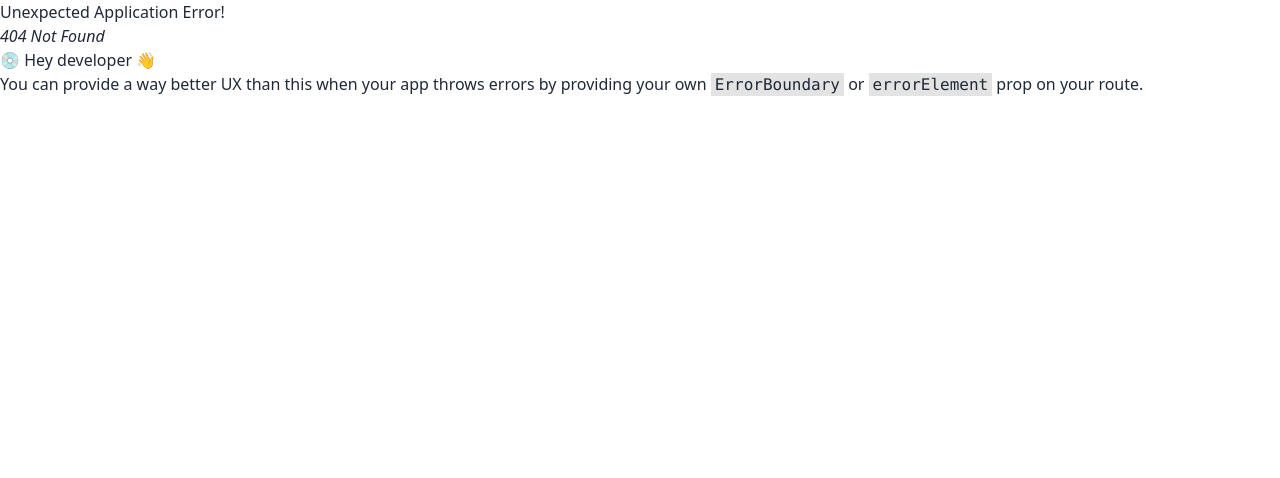
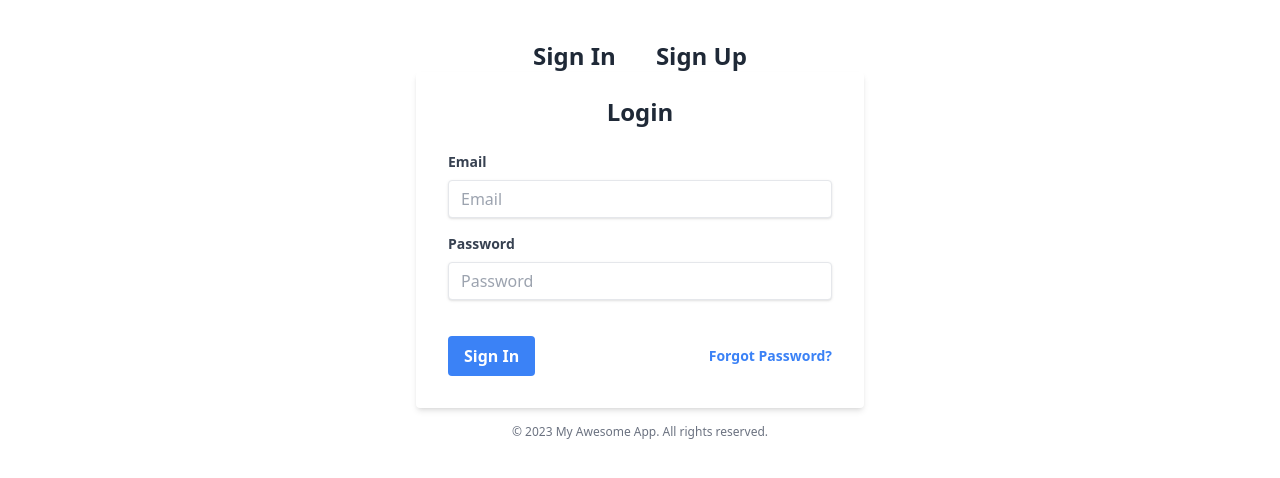
Before and after one commit to KhanZiaul/React-JS, a React (Vite) app in the folder 06-react-firebase-2/: page /signup in a window 1280 px wide. Before the commit this address had no page. Shown: the top 478 px of the page. Built offline with nearby package versions, Linux system fonts and the light colour scheme.

Commit message:
signup form added

```diff
--- a/06-react-firebase-2/src/Components/SignUp/SignUp.jsx
+++ b/06-react-firebase-2/src/Components/SignUp/SignUp.jsx
@@ -3,8 +3,53 @@
 const SignUp = () => {
     return (
         <div>
-            <h2>Sign UO</h2>
-        </div>
+            <div className="w-full max-w-md mx-auto">
+                <form className="bg-white shadow-md rounded px-8 pt-6 pb-8 mb-4">
+                    <h2 className="text-2xl font-bold mb-6 text-center">Login</h2>
+                    <div className="mb-4">
+                        <label className="block text-gray-700 text-sm font-bold mb-2" htmlFor="email">
+                            Email
+                        </label>
+                        <input
+                            className="shadow appearance-none border rounded w-full py-2 px-3 text-gray-700 leading-tight focus:outline-none focus:shadow-outline"
+                            id="email"
+                            type="email"
+                            name='email'
+                            placeholder="Email"
+                        />
+                    </div>
+                    <div className="mb-6">
+                        <label className="block text-gray-700 text-sm font-bold mb-2" htmlFor="password">
+                            Password
+                        </label>
+                        <input
+                            className="shadow appearance-none border rounded w-full py-2 px-3 text-gray-700 mb-3 leading-tight focus:outline-none focus:shadow-outline"
+                            id="password"
+                            name='password'
+                            type="password"
+                            placeholder="Password"
+                        />
+                    </div>
+                    <div className="flex items-center justify-between">
+                        <button
+                            className="bg-blue-500 hover:bg-blue-700 text-white font-bold py-2 px-4 rounded focus:outline-none focus:shadow-outline"
+                            type="button"
+                        >
+                            Sign In
+                        </button>
+                        <a
+                            className="inline-block align-baseline font-bold text-sm text-blue-500 hover:text-blue-800"
+                            href="#"
+                        >
+                            Forgot Password?
+                        </a>
+                    </div>
+                </form>
+                <p className="text-center text-gray-500 text-xs">
+                    &copy; 2023 My Awesome App. All rights reserved.
+                </p>
+            </div>
+    </div>
     );
 };
 
```
Also changed, not shown: 06-react-firebase-2/src/main.jsx (+8 -2 lines).
